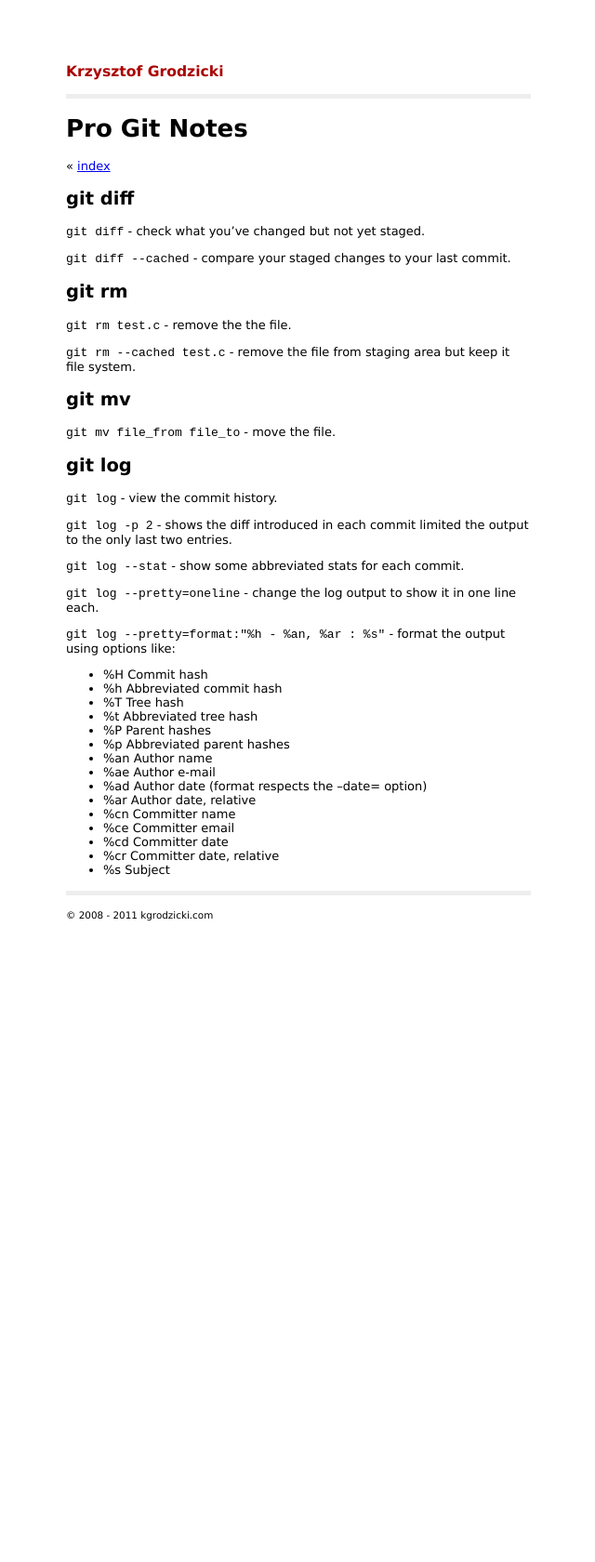
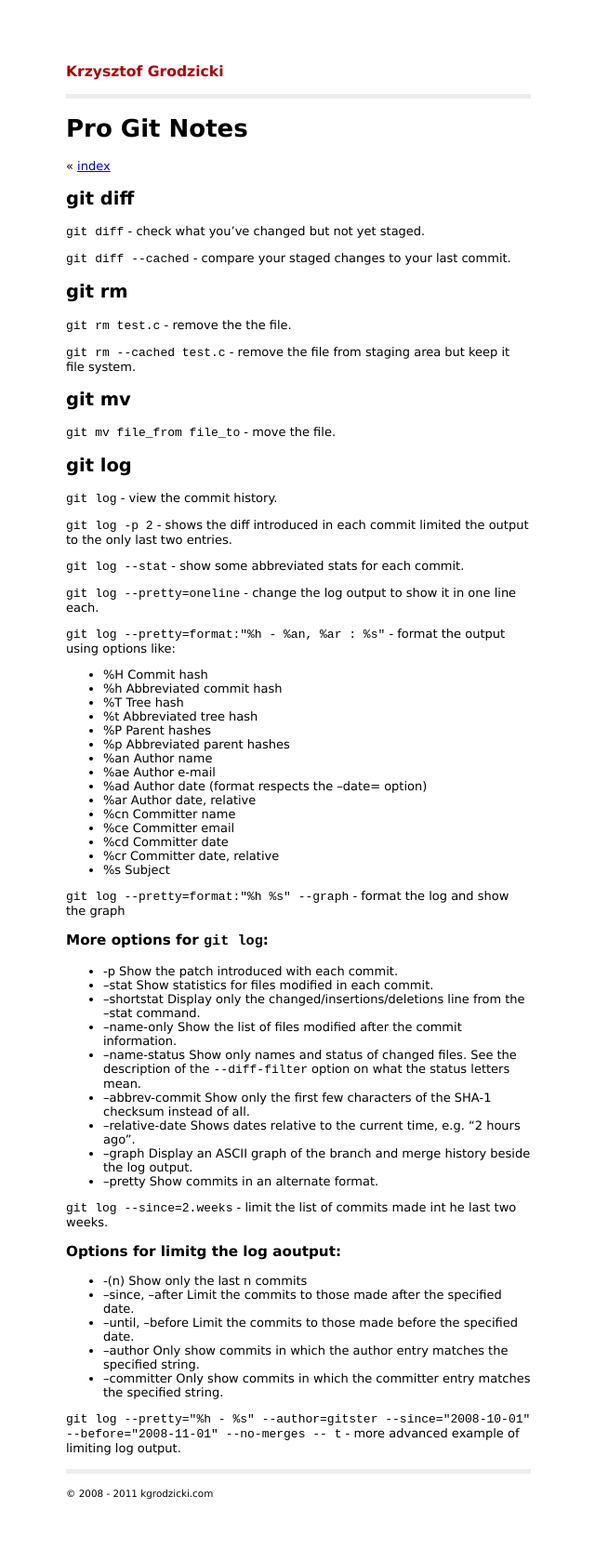
Before and after one commit to kgrodzicki/kgrodzicki.github.com, a Jekyll site: the page built from _posts/2011-07-30-git-pro-book.markdown, in a window 1280 px wide. Shown: the whole page at 93% size, without its empty margins (319-959 px from the left). Built offline with Jekyll 4.4.1, drawn with Linux system fonts in a browser that asks for light colours; before the commit the page ends 1058 px from its top, so only the background shows below that.

Commit message:
more about git log

```diff
--- a/_posts/2011-07-30-git-pro-book.markdown
+++ b/_posts/2011-07-30-git-pro-book.markdown
@@ -48,3 +48,29 @@ git log
 - %cd Committer date
 - %cr Committer date, relative
 - %s Subject
+
+`git log --pretty=format:"%h %s" --graph` - format the log and show the graph
+
+### More options for `git log`:
+
+- -p Show the patch introduced with each commit.
+- --stat Show statistics for files modified in each commit.
+- --shortstat Display only the changed/insertions/deletions line from the --stat command.
+- --name-only Show the list of files modified after the commit information.
+- --name-status Show only names and status of changed files. See the description of the `--diff-filter` option on what the status letters mean.
+- --abbrev-commit Show only the first few characters of the SHA-1 checksum instead of all.
+- --relative-date Shows dates relative to the current time, e.g. "2 hours ago".
+- --graph Display an ASCII graph of the branch and merge history beside the log output.
+- --pretty Show commits in an alternate format.
+
+`git log --since=2.weeks` - limit the list of commits made int he last two weeks.
+
+### Options for limitg the log aoutput:
+
+- -(n) Show only the last n commits
+- --since, --after Limit the commits to those made after the specified date.
+- --until, --before Limit the commits to those made before the specified date.
+- --author Only show commits in which the author entry matches the specified string.
+- --committer Only show commits in which the committer entry matches the specified string.
+
+`git log --pretty="%h - %s" --author=gitster --since="2008-10-01" --before="2008-11-01" --no-merges -- t` - more advanced example of limiting log output.
```
